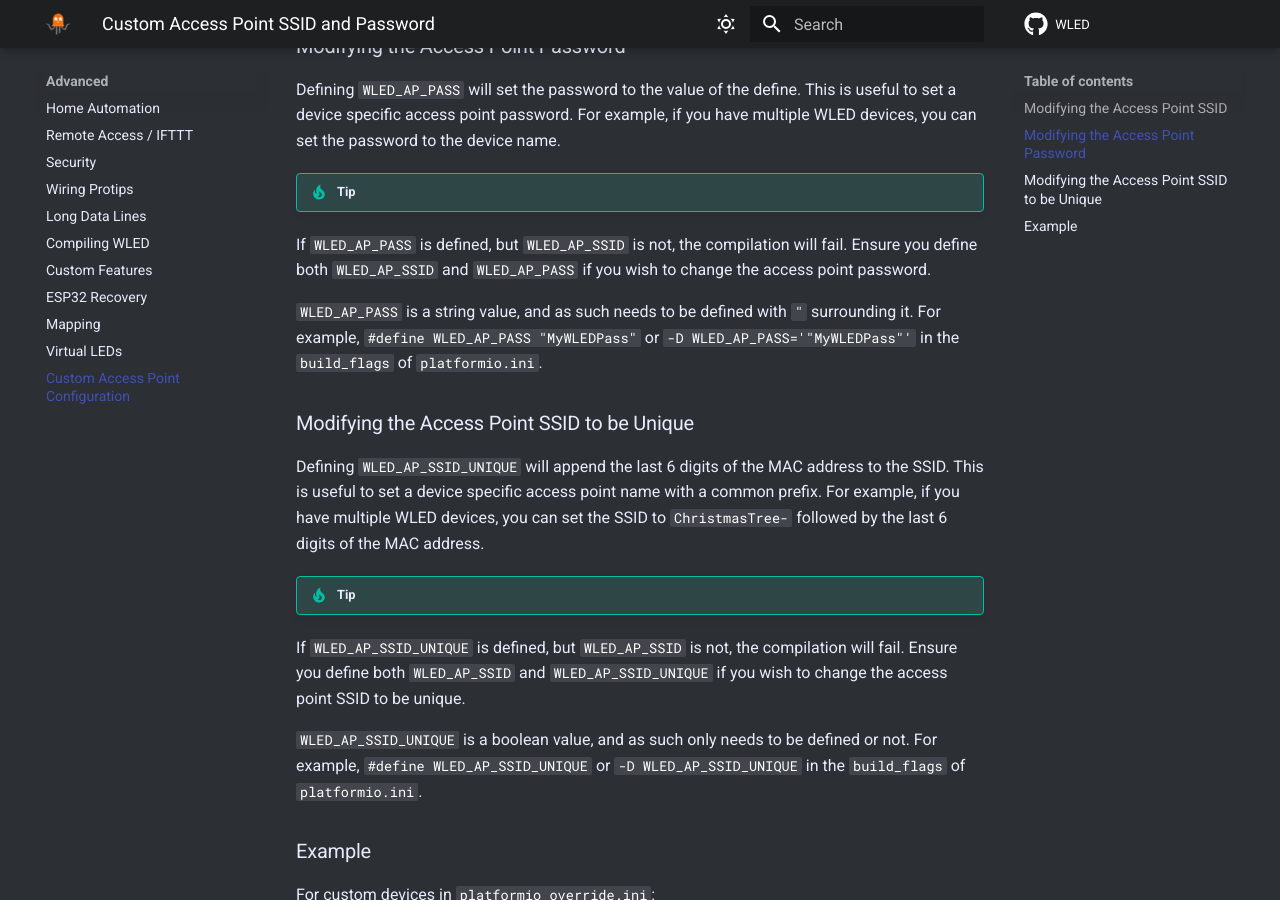
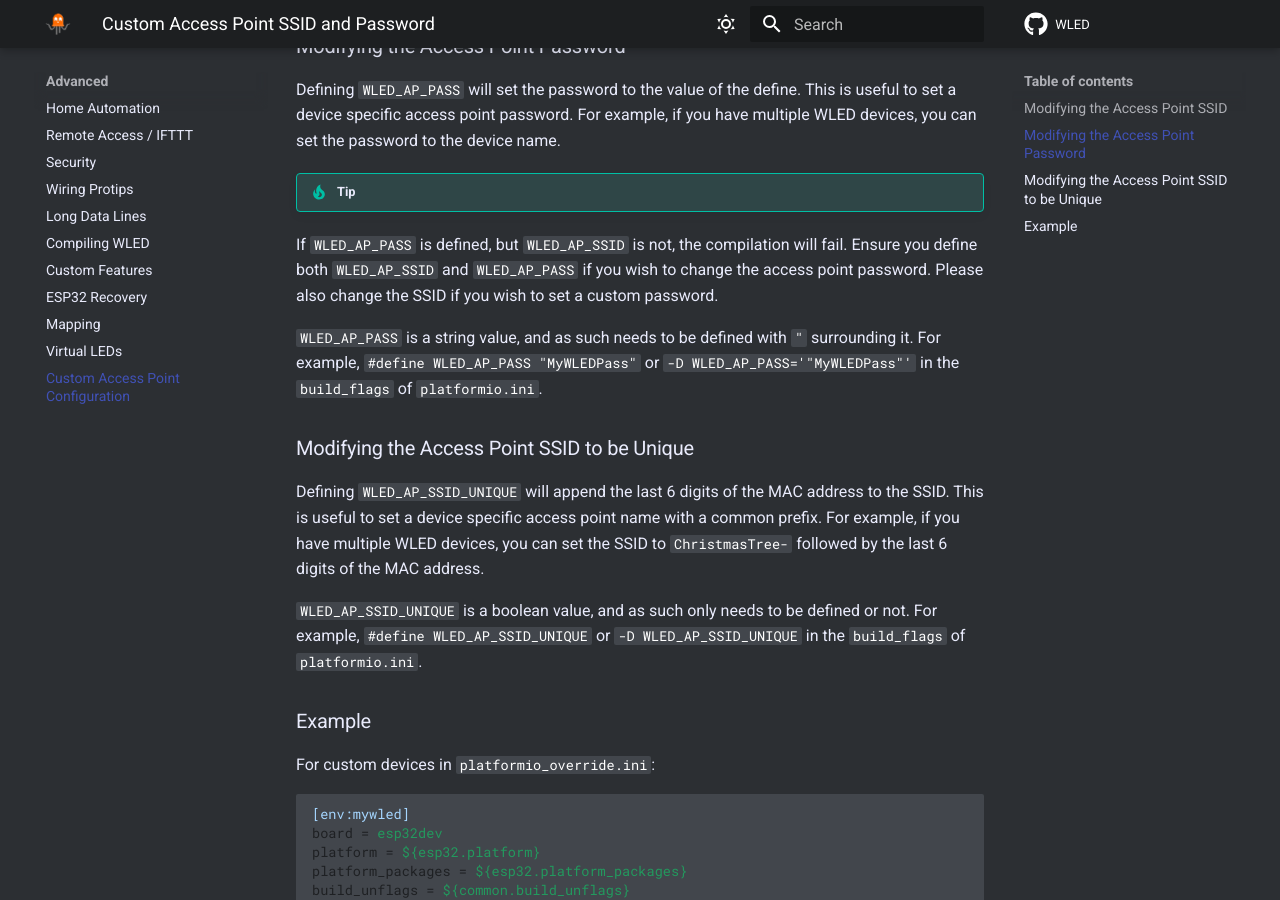
Before and after one commit to Aircoookie/WLED-Docs, an MkDocs documentation site: the page built from docs/advanced/custom-ap.md, in a window 1280 px wide and 900 px high, scrolled down 868 px. Built offline with MkDocs 1.6.1 and Material for MkDocs 9.7.7, drawn with Linux system fonts in a browser that asks for light colours; comment, search, counter and statistics services are not loaded.

Commit message:
Update custom AP docs: Unique SSID extension with default SSID allowed

```diff
--- a/docs/advanced/custom-ap.md
+++ b/docs/advanced/custom-ap.md
@@ -21,15 +21,12 @@ Defining `WLED_AP_SSID` will set the SSID to the value of the define. This is us
 Defining `WLED_AP_PASS` will set the password to the value of the define. This is useful to set a device specific access point password. For example, if you have multiple WLED devices, you can set the password to the device name.
 
 !!! tip
-If `WLED_AP_PASS` is defined, but `WLED_AP_SSID` is not, the compilation will fail. Ensure you define both `WLED_AP_SSID` and `WLED_AP_PASS` if you wish to change the access point password.
+If `WLED_AP_PASS` is defined, but `WLED_AP_SSID` is not, the compilation will fail. Ensure you define both `WLED_AP_SSID` and `WLED_AP_PASS` if you wish to change the access point password. Please also change the SSID if you wish to set a custom password.
 
 `WLED_AP_PASS` is a string value, and as such needs to be defined with `"` surrounding it. For example, `#define WLED_AP_PASS "MyWLEDPass"` or `-D WLED_AP_PASS='"MyWLEDPass"'` in the `build_flags` of `platformio.ini`.
 
 ### Modifying the Access Point SSID to be Unique
 Defining `WLED_AP_SSID_UNIQUE` will append the last 6 digits of the MAC address to the SSID. This is useful to set a device specific access point name with a common prefix. For example, if you have multiple WLED devices, you can set the SSID to `ChristmasTree-` followed by the last 6 digits of the MAC address.
-
-!!! tip
-If `WLED_AP_SSID_UNIQUE` is defined, but `WLED_AP_SSID` is not, the compilation will fail. Ensure you define both `WLED_AP_SSID` and `WLED_AP_SSID_UNIQUE` if you wish to change the access point SSID to be unique.
 
 `WLED_AP_SSID_UNIQUE` is a boolean value, and as such only needs to be defined or not. For example, `#define WLED_AP_SSID_UNIQUE` or `-D WLED_AP_SSID_UNIQUE` in the `build_flags` of `platformio.ini`.
 
```
